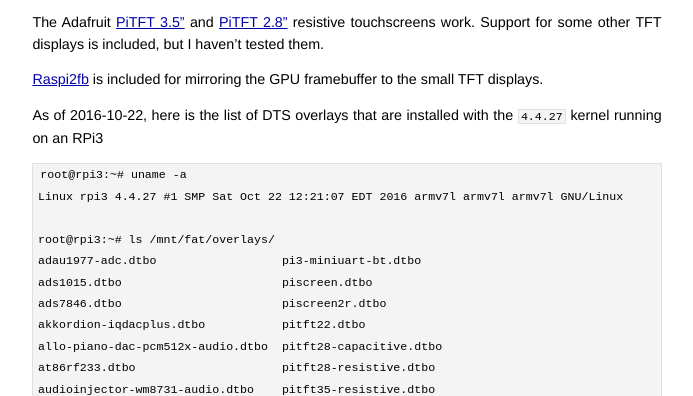
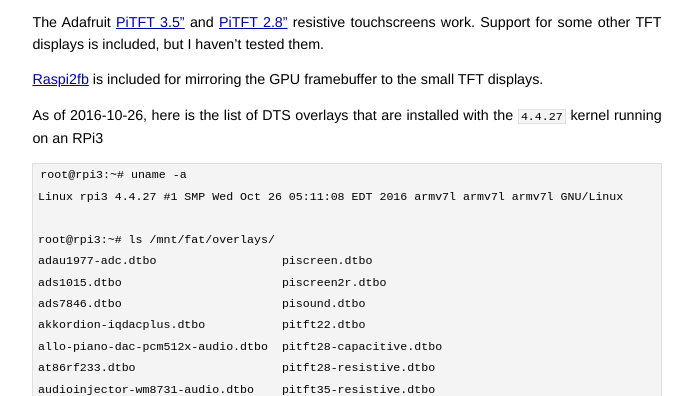
Before and after one commit to jumpnow/jumpnowtek-site, a Jekyll site: the page built from _posts/2015-12-04-Raspberry-Pi-Systems-with-Yocto.md, in a window 1280 px wide and 1400 px high, scrolled down 1754 px. Shown: the part 153-549 px from the top of the window, without its empty margins (293-986 px from the left). Built offline with Jekyll 4.4.1, drawn with Linux system fonts in a browser that asks for light colours; some of the changed text lies outside the part shown.

Commit message:
Update rpi doc

```diff
--- a/_posts/2015-12-04-Raspberry-Pi-Systems-with-Yocto.md
+++ b/_posts/2015-12-04-Raspberry-Pi-Systems-with-Yocto.md
@@ -2,7 +2,7 @@
 layout: post
 title: Building Raspberry Pi Systems with Yocto
 description: "Building customized systems for the Raspberry Pi using tools from the Yocto Project"
-date: 2016-10-22 13:53:00
+date: 2016-10-26 05:37:00
 categories: rpi
 tags: [linux, rpi, yocto, rpi2, rpi3, rpi zero, rpi compute]
 ---
@@ -87,15 +87,15 @@
 
 [Raspi2fb][raspi2fb] is included for mirroring the GPU framebuffer to the small TFT displays.
 
-As of 2016-10-22, here is the list of DTS overlays that are installed with the `4.4.27` kernel running on an RPi3
+As of 2016-10-26, here is the list of DTS overlays that are installed with the `4.4.27` kernel running on an RPi3
 
     root@rpi3:~# uname -a
-    Linux rpi3 4.4.27 #1 SMP Sat Oct 22 12:21:07 EDT 2016 armv7l armv7l armv7l GNU/Linux
+    Linux rpi3 4.4.27 #1 SMP Wed Oct 26 05:11:08 EDT 2016 armv7l armv7l armv7l GNU/Linux
 
     root@rpi3:~# ls /mnt/fat/overlays/
-    adau1977-adc.dtbo                  pi3-miniuart-bt.dtbo
-    ads1015.dtbo                       piscreen.dtbo
-    ads7846.dtbo                       piscreen2r.dtbo
+    adau1977-adc.dtbo                  piscreen.dtbo
+    ads1015.dtbo                       piscreen2r.dtbo
+    ads7846.dtbo                       pisound.dtbo
     akkordion-iqdacplus.dtbo           pitft22.dtbo
     allo-piano-dac-pcm512x-audio.dtbo  pitft28-capacitive.dtbo
     at86rf233.dtbo                     pitft28-resistive.dtbo
```
Also changed, not shown: other parts of _posts/2015-12-04-Raspberry-Pi-Systems-with-Yocto.md (+1 -0 lines).
